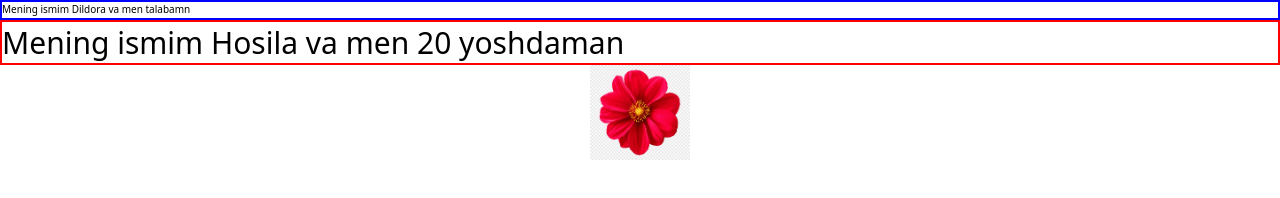
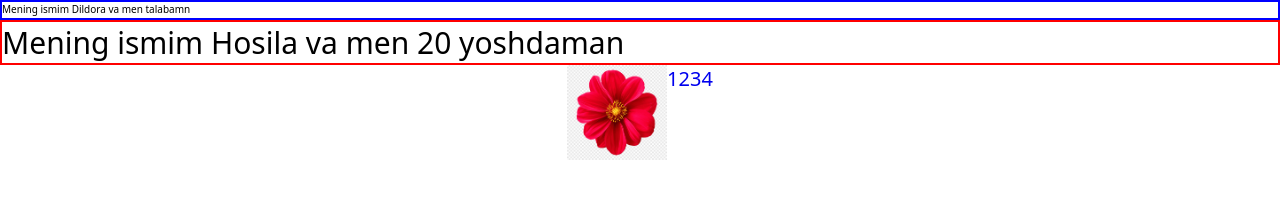
Before and after one commit to Saminabonu/fanta, a plain HTML site: page index.html in a window 1280 px wide. Drawn offline with Linux system fonts and the light colour scheme.

Commit message:
Added img faile and img, footer section, ubdated index.html & siroj.css

```diff
--- a/index.html
+++ b/index.html
@@ -33,6 +33,12 @@
         <div class="footer_img">
             <img src="/img/png.png" alt="">
         </div>
+        <ul>
+            <li><a href="#">1</a></li>
+            <li><a href="#">2</a></li>
+            <li><a href="#">3</a></li>
+            <li><a href="#">4</a></li>
+        </ul>
     </footer>
 </body>
 </html>
--- a/style/siroj.css
+++ b/style/siroj.css
@@ -9,3 +9,9 @@ footer{
 .footer_img > img{
     width: 100%;
 }
+footer > ul{
+    display: flex;
+}
+footer > ul > li > a{
+    font-size: 2rem;
+}
```
